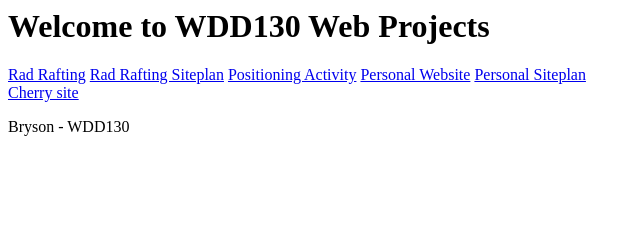
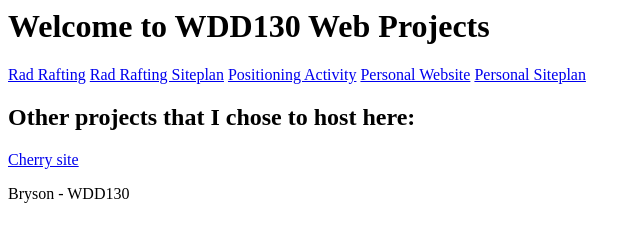
Before and after one commit to BrysonLaney/BrysonLaney.github.io, a plain HTML site: page index.html in a window 1280 px wide. Shown: the whole page, without its empty margins (0-641 px from the left). Drawn offline with Linux system fonts and the light colour scheme.

Commit message:
Update index.html

```diff
--- a/index.html
+++ b/index.html
@@ -6,6 +6,7 @@
   <a href="#">Personal Website</a>
   <a href="#">Personal Siteplan</a>
 </nav>
+<h2>Other projects that I chose to host here:</h2>
 <nav>
   <a href="cherry site/index.html">Cherry site</a>
 </nav>
```
